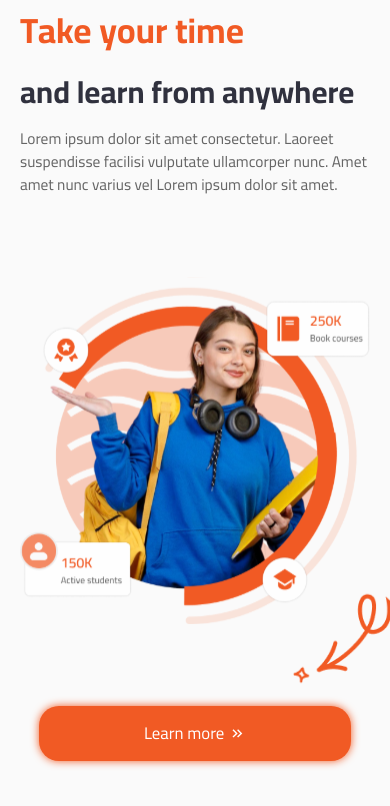
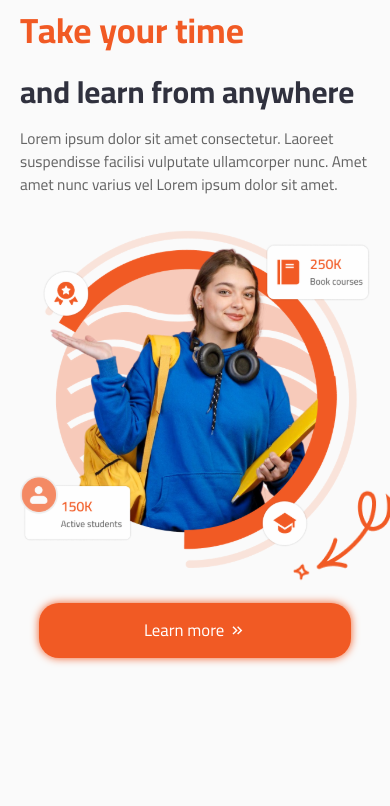
Before and after one commit to remon-samir1/Joba, a React (Create React App) app: page / in a window 390 px wide. Shown: the top 806 px of the page. Built offline with nearby package versions, Linux system fonts and the light colour scheme.

Commit message:
first upload

```diff
--- a/src/Website/Landing/Hero/Hero.css
+++ b/src/Website/Landing/Hero/Hero.css
@@ -90,7 +90,7 @@
     display: none;
   }
   .Hero .data .content .img{
-    /* display: block; */
+    height: max-content;
     width: 100vw;
     display: flex;
     justify-content: center;
@@ -118,6 +118,8 @@
   }
   .Hero .data .content .img img{
 width: 350px;
+height: max-content;
+margin: 20px 0 30px 0;
   }
   .Hero .data .content .details{
     width: 100vw;
```
